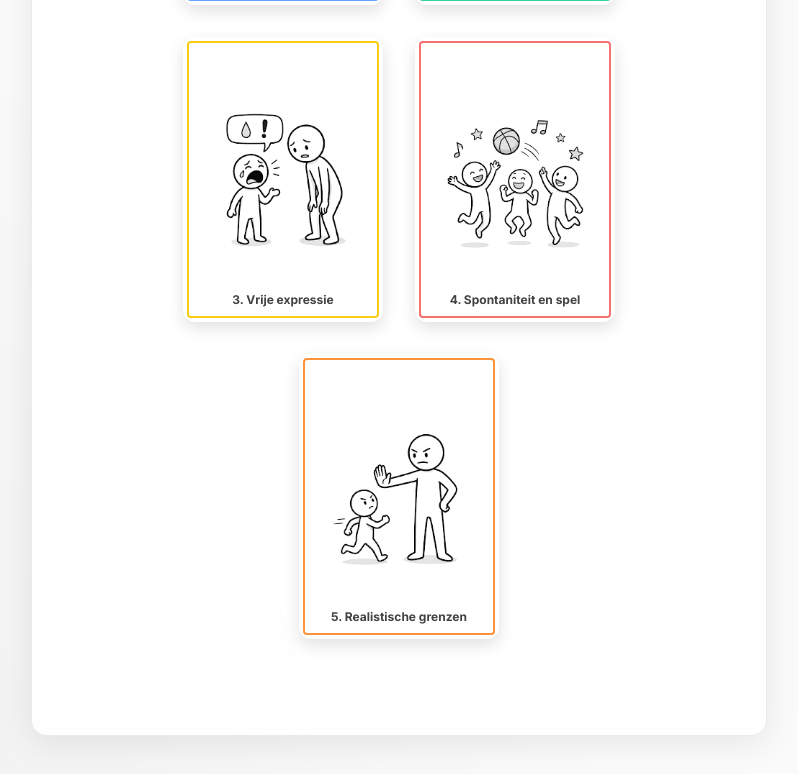
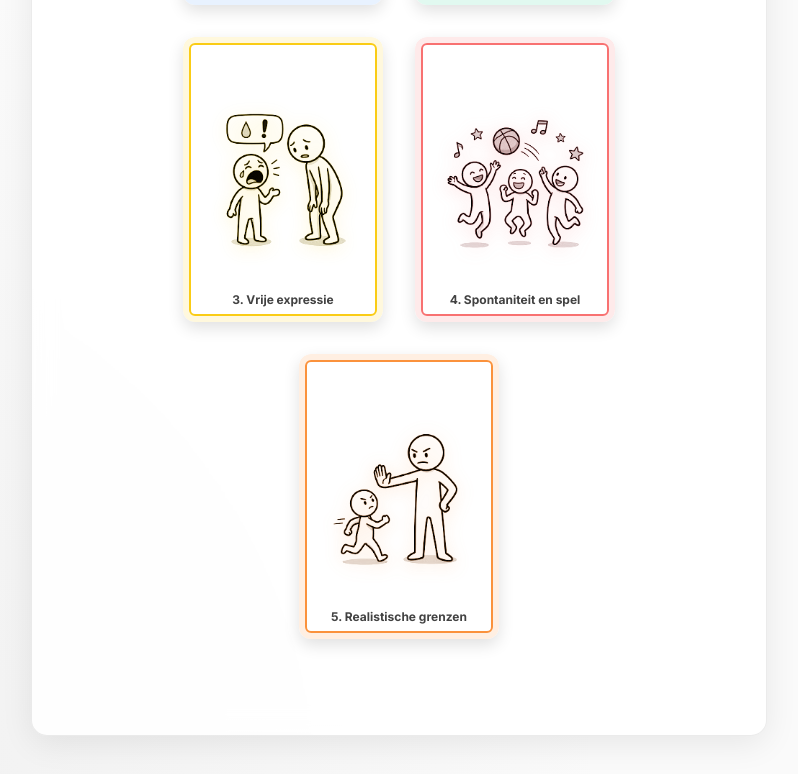
Before and after one commit to radder1972/STA, a React (Vite) app: page / in a window 1280 px wide. Both pictures are taken after a click on the button "Bekijk alle theoriekaarten". Shown: the part 889-1663 px from the top of the page, without its empty margins (241-1039 px from the left). Built offline with nearby package versions, Linux system fonts and the light colour scheme.

Commit message:
Restore complex CardInnerBorder logic by removing local override

```diff
--- a/src/components/SchemaCard.jsx
+++ b/src/components/SchemaCard.jsx
@@ -1,8 +1,6 @@
 import React, { useState } from 'react';
 
-const CardInnerBorder = ({ color }) => (
-  <div style={{ position: 'absolute', top: '4px', left: '4px', right: '4px', bottom: '4px', border: `2px solid ${color}`, borderRadius: '4px', pointerEvents: 'none' }}></div>
-);
+import { CardInnerBorder } from '../utils/colors';
 
 const formatCardTitle = (title) => {
   if (!title) return title;
```
